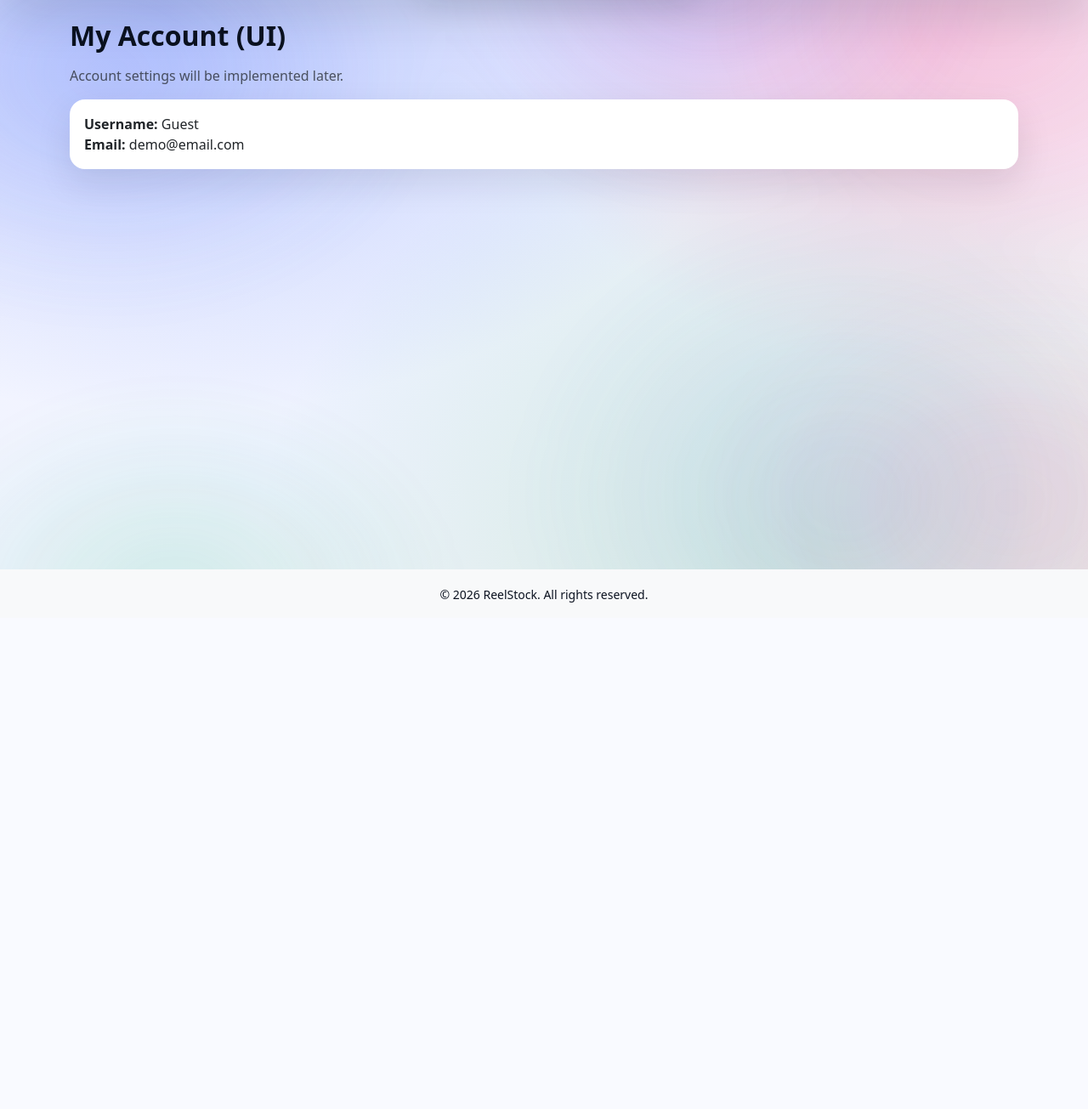
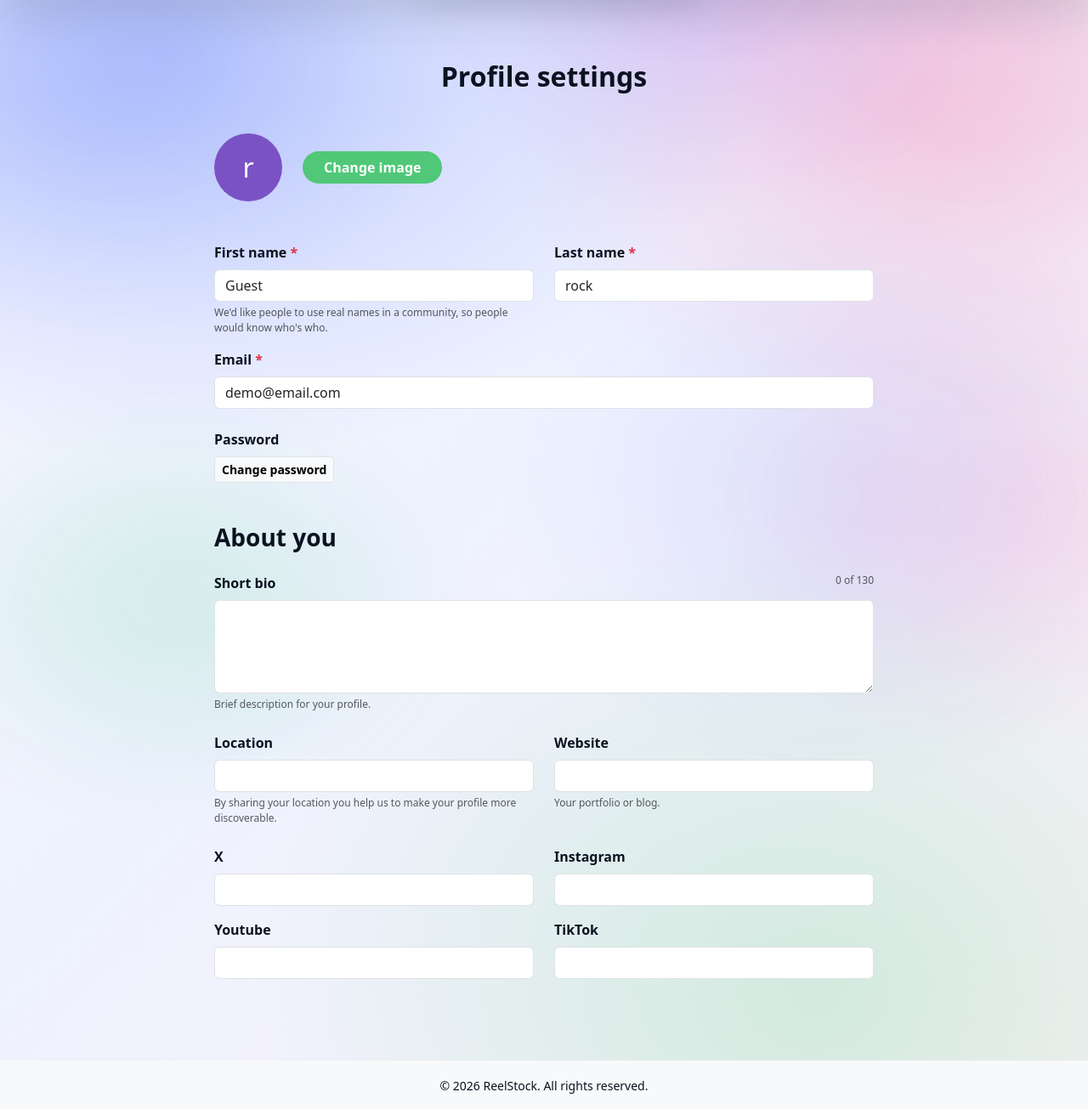
Before and after one commit to rdaslam12/ReelStock_Ai_Stock_Media_Library_and_Product_ReelMaker, a Django app: page /admin-panel/account/ in a window 1280 px wide. Shown: the part 73-1378 px from the top of the page at 85% size. Before the commit the page ends 782 px from the top, so only its background shows below. Run offline with Django 4.2, Linux system fonts and the light colour scheme.

Commit message:
last update

```diff
--- a/templates/core/account.html
+++ b/templates/core/account.html
@@ -1,10 +1,87 @@
 {% extends "base.html" %}
 {% block content %}
-  <h2 class="fw-bold mb-3">My Account (UI)</h2>
-  <p class="text-muted">Account settings will be implemented later.</p>
 
-  <div class="card p-3">
-    <div><b>Username:</b> {{ request.session.username|default:"Guest" }}</div>
-    <div><b>Email:</b> demo@email.com</div>
-  </div>
+<div class="container mt-5" style="max-width: 800px;">
+
+    <h2 class="text-center fw-bold mb-5">Profile settings</h2>
+
+    <div class="d-flex align-items-center mb-5">
+        <div class="rounded-circle d-flex align-items-center justify-content-center text-white me-4"
+             style="width: 80px; height: 80px; background-color: #7b52c4; font-size: 2rem;">
+             {{ request.session.username.0|default:"r"|lower }}
+        </div>
+        <button class="btn text-white px-4 fw-bold" style="background-color: #50c878; border-radius: 20px;">Change image</button>
+    </div>
+
+    <form>
+        <div class="row mb-3">
+            <div class="col-md-6">
+                <label class="form-label fw-semibold">First name <span class="text-danger">*</span></label>
+                <input type="text" class="form-control" value="{{ request.session.username|default:'Guest' }}">
+                <div class="form-text" style="font-size: 0.75rem;">We'd like people to use real names in a community, so people would know who's who.</div>
+            </div>
+            <div class="col-md-6">
+                <label class="form-label fw-semibold">Last name <span class="text-danger">*</span></label>
+                <input type="text" class="form-control" value="rock">
+            </div>
+        </div>
+
+        <div class="mb-4">
+            <label class="form-label fw-semibold">Email <span class="text-danger">*</span></label>
+            <input type="email" class="form-control" value="demo@email.com">
+        </div>
+
+        <div class="mb-5">
+            <label class="form-label fw-semibold">Password</label><br>
+            <button type="button" class="btn btn-light btn-sm fw-semibold border">Change password</button>
+        </div>
+
+        <h3 class="fw-bold mb-4">About you</h3>
+
+        <div class="mb-4">
+            <div class="d-flex justify-content-between">
+                <label class="form-label fw-semibold">Short bio</label>
+                <span class="text-muted" style="font-size: 0.75rem;">0 of 130</span>
+            </div>
+            <textarea class="form-control" rows="4"></textarea>
+            <div class="form-text" style="font-size: 0.75rem;">Brief description for your profile.</div>
+        </div>
+
+        <div class="row mb-4">
+            <div class="col-md-6">
+                <label class="form-label fw-semibold">Location</label>
+                <input type="text" class="form-control">
+                <div class="form-text" style="font-size: 0.75rem;">By sharing your location you help us to make your profile more discoverable.</div>
+            </div>
+            <div class="col-md-6">
+                <label class="form-label fw-semibold">Website</label>
+                <input type="text" class="form-control">
+                <div class="form-text" style="font-size: 0.75rem;">Your portfolio or blog.</div>
+            </div>
+        </div>
+
+        <div class="row mb-3">
+            <div class="col-md-6">
+                <label class="form-label fw-semibold">X</label>
+                <input type="text" class="form-control">
+            </div>
+            <div class="col-md-6">
+                <label class="form-label fw-semibold">Instagram</label>
+                <input type="text" class="form-control">
+            </div>
+        </div>
+
+        <div class="row mb-5">
+            <div class="col-md-6">
+                <label class="form-label fw-semibold">Youtube</label>
+                <input type="text" class="form-control">
+            </div>
+            <div class="col-md-6">
+                <label class="form-label fw-semibold">TikTok</label>
+                <input type="text" class="form-control">
+            </div>
+        </div>
+
+    </form>
+</div>
 {% endblock %}
```
